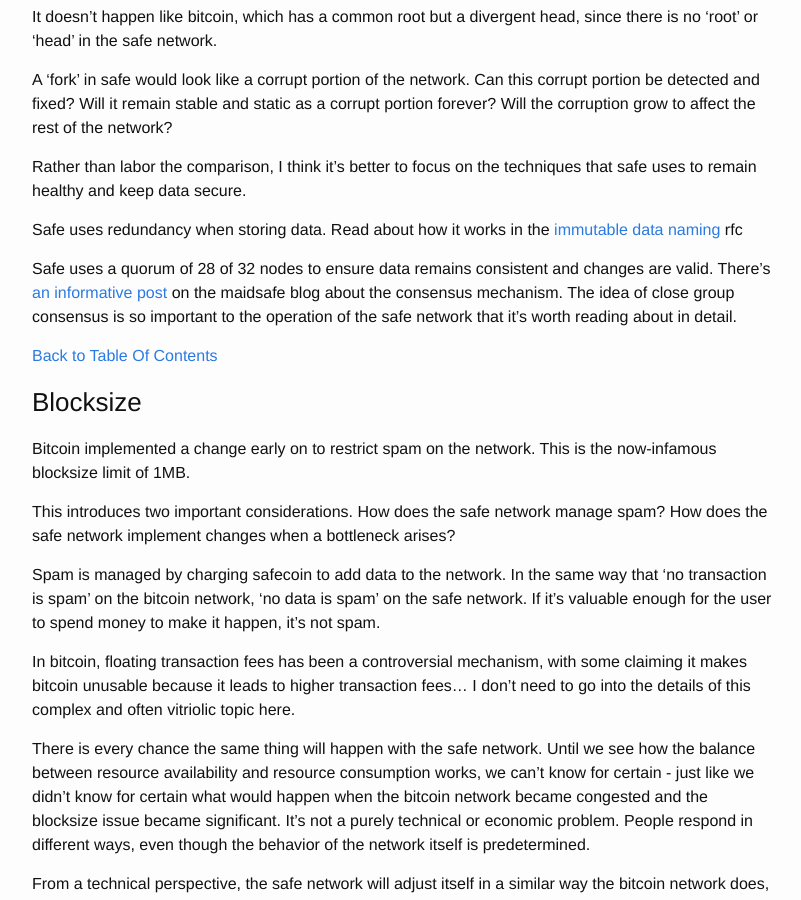
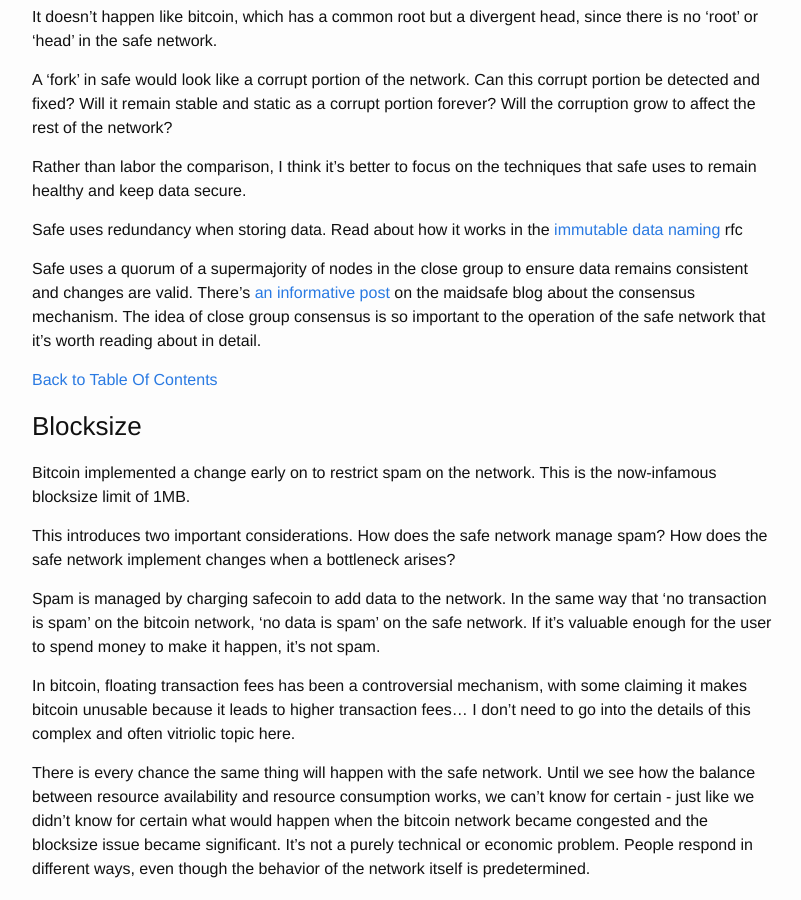
Before and after one commit to safe-network-explained/safe-network-explained.github.io, a Jekyll site: the page built from _posts/2016-05-05-safe-for-bitcoiners.markdown, in a window 1280 px wide and 900 px high, scrolled down 16578 px. Shown: the whole window, without its empty margins (238-1039 px from the left). Built offline with Jekyll 4.4.1, drawn with Linux system fonts in a browser that asks for light colours.

Commit message:
Forking section uses disjoint group terminology

```diff
--- a/_posts/2016-05-05-safe-for-bitcoiners.markdown
+++ b/_posts/2016-05-05-safe-for-bitcoiners.markdown
@@ -491,7 +491,7 @@
 
 Safe uses redundancy when storing data. Read about how it works in the [immutable data naming](https://github.com/maidsafe/rfcs/blob/1cd4ed22709fed673f5ce51c1d861d879abd7aec/text/0013-immutable-data-naming/0013-immutable-data-naming.md) rfc
 
-Safe uses a quorum of 28 of 32 nodes to ensure data remains consistent and changes are valid. There's [an informative post](https://blog.maidsafe.net/2015/01/29/consensus-without-a-blockchain/) on the maidsafe blog about the consensus mechanism. The idea of close group consensus is so important to the operation of the safe network that it's worth reading about in detail.
+Safe uses a quorum of a supermajority of nodes in the close group to ensure data remains consistent and changes are valid. There's [an informative post](https://blog.maidsafe.net/2015/01/29/consensus-without-a-blockchain/) on the maidsafe blog about the consensus mechanism. The idea of close group consensus is so important to the operation of the safe network that it's worth reading about in detail.
 
 [Back to Table Of Contents](#forking_toc)
 
```
